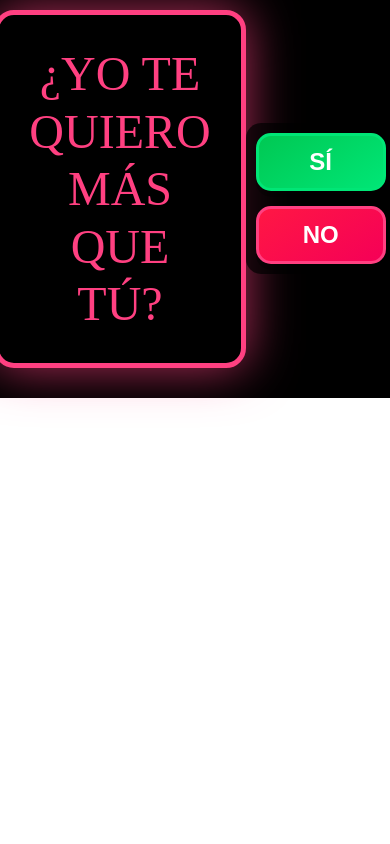
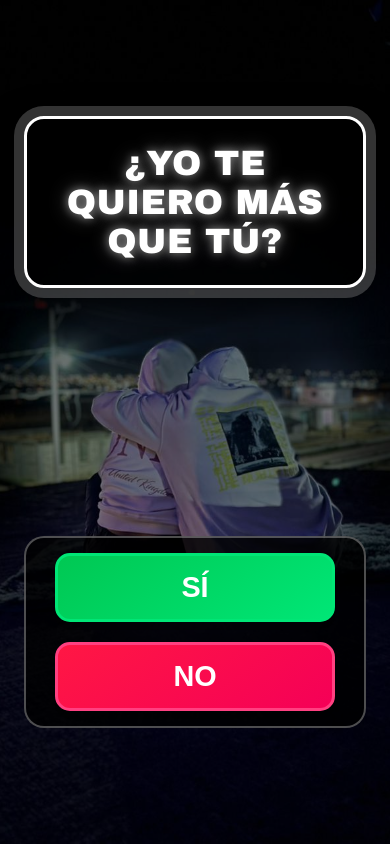
Before and after one commit to IAA47/pregunta-amor, a plain HTML site: page index.html in a window 390 px wide. Drawn offline with Linux system fonts and the light colour scheme.

Commit message:
Refactor estilos.css for improved layout and design

```diff
--- a/estilos.css
+++ b/estilos.css
@@ -4,65 +4,105 @@
     box-sizing: border-box;
 }
 
-/* Fuerza visibilidad en todos los dispositivos */
-html, body {
-    width: 100% !important;
-    height: 100% !important;
-    overflow: hidden !important;
+body {
+    font-family: 'Arial Black', 'Arial Bold', sans-serif;
+    overflow: hidden;
+    width: 100vw;
+    height: 100vh;
+    background-color: #000;
 }
 
 .contenedor {
-    display: flex !important;
-    justify-content: center !important;
-    align-items: center !important;
-    background-color: #000 !important;
+    background: url('Ale.jpeg') no-repeat center center;
+    background-size: cover;
+    width: 100%;
+    height: 100%;
+    display: flex;
+    flex-direction: column;
+    justify-content: center;
+    align-items: center;
+    text-align: center;
+    position: relative;
 }
 
-.texto-container {
-    background-color: #000 !important;
-    border: 5px solid #FF4081 !important;
-    padding: 30px !important;
-    border-radius: 20px !important;
-    box-shadow: 0 0 50px rgba(255, 64, 129, 0.7) !important;
+/* Fondo oscuro semitransparente detrás del texto */
+.contenedor::before {
+    content: '';
+    position: absolute;
+    top: 0;
+    left: 0;
+    width: 100%;
+    height: 100%;
+    background-color: rgba(0, 0, 0, 0.5);
+    z-index: 1;
 }
 
+/* Contenedor del texto - AQUÍ LA CLAVE */
+.texto-container {
+    position: relative;
+    z-index: 10;
+    width: 90%;
+    max-width: 800px;
+    margin-bottom: 50px;
+    padding: 40px 30px;
+    background: rgba(0, 0, 0, 0.85); /* Fondo casi negro */
+    border-radius: 25px;
+    box-shadow:
+        0 0 0 10px rgba(255, 255, 255, 0.2), /* Borde blanco tenue */
+        0 15px 40px rgba(0, 0, 0, 0.9);
+    border: 3px solid #FFFFFF;
+}
+
+/* TEXTO EN BLANCO - como solicitaste */
 p {
-    color: #FF4081 !important;
-    font-size: 3rem !important;
-    text-align: center !important;
-    display: block !important;
-    visibility: visible !important;
-    opacity: 1 !important;
+    font-size: clamp(2.5rem, 8vw, 4.5rem);
+    color: #FFFFFF !important; /* FORZAR BLANCO */
+    text-shadow:
+        0px 0px 10px rgba(255, 255, 255, 0.5),
+        0px 0px 20px rgba(255, 255, 255, 0.3),
+        3px 3px 0 #000000,
+        2px 2px 0 #000000,
+        1px 1px 0 #000000,
+        -1px -1px 0 #000000,
+        1px -1px 0 #000000,
+        -1px 1px 0 #000000;
+    margin: 0;
+    padding: 0;
+    line-height: 1.2;
+    font-weight: 900;
+    letter-spacing: 2px;
+    text-transform: uppercase;
 }
 
 /* Contenedor de botones */
 .botones-container {
     position: relative;
-    z-index: 2;
+    z-index: 10;
     display: flex;
     flex-direction: row;
     justify-content: center;
     align-items: center;
-    gap: 30px;
+    gap: 40px;
     width: 90%;
     max-width: 600px;
-    background: rgba(0, 0, 0, 0.7);
-    padding: 20px;
-    border-radius: 15px;
+    background: rgba(0, 0, 0, 0.8);
+    padding: 25px 30px;
+    border-radius: 20px;
+    border: 2px solid rgba(255, 255, 255, 0.3);
 }
 
 button {
-    font-size: clamp(1.5rem, 4vw, 2.5rem);
-    padding: 20px 40px;
+    font-size: clamp(1.5rem, 5vw, 2.5rem);
+    padding: 20px 45px;
     border: none;
     border-radius: 15px;
     cursor: pointer;
     transition: all 0.3s ease;
-    min-width: 150px;
+    min-width: 160px;
     font-weight: 900;
-    box-shadow: 0 6px 0 rgba(0, 0, 0, 0.3);
+    box-shadow: 0 8px 0 rgba(0, 0, 0, 0.4);
     position: relative;
-    z-index: 3;
+    z-index: 20;
 }
 
 #yesBtn {
@@ -73,8 +113,8 @@ button {
 
 #yesBtn:hover, #yesBtn:active {
     background: linear-gradient(145deg, #00E676, #00C853);
-    transform: translateY(-3px);
-    box-shadow: 0 9px 0 rgba(0, 0, 0, 0.3);
+    transform: translateY(-5px);
+    box-shadow: 0 12px 0 rgba(0, 0, 0, 0.4);
 }
 
 #noBtn {
@@ -85,81 +125,75 @@ button {
 
 #noBtn:hover, #noBtn:active {
     background: linear-gradient(145deg, #F50057, #FF1744);
-    transform: translateY(-3px);
+    transform: translateY(-5px);
 }
 
 /* Media Queries para móviles */
 @media (max-width: 768px) {
     .contenedor {
-        padding: 10px;
+        padding: 15px;
+        justify-content: space-around;
     }
 
     .texto-container {
-        padding: 20px;
+        padding: 30px 20px;
         margin-bottom: 30px;
         width: 95%;
+        border-radius: 20px;
     }
 
     p {
-        font-size: clamp(1.8rem, 8vw, 3rem);
-        text-shadow:
-            2px 2px 0 #000,
-            -1px -1px 0 #000,
-            1px -1px 0 #000,
-            -1px 1px 0 #000,
-            1px 1px 0 #000;
+        font-size: clamp(2rem, 7vw, 3.5rem);
+        letter-spacing: 1px;
     }
 
     .botones-container {
         flex-direction: column;
-        gap: 20px;
+        gap: 25px;
         width: 95%;
-        padding: 15px;
+        padding: 20px;
+        margin-top: 20px;
     }
 
     button {
         width: 100%;
-        max-width: 250px;
-        padding: 15px 25px;
-        font-size: 1.8rem;
+        max-width: 280px;
+        padding: 18px 35px;
+        font-size: 2rem;
     }
 }
 
 @media (max-width: 480px) {
     .texto-container {
-        padding: 15px;
-        margin-bottom: 20px;
+        padding: 25px 15px;
+        margin-bottom: 25px;
     }
 
     p {
-        font-size: 2rem;
-        line-height: 1.2;
+        font-size: 2.2rem;
+        line-height: 1.1;
+        letter-spacing: 0.5px;
     }
 
     .botones-container {
-        padding: 10px;
-        gap: 15px;
+        padding: 15px;
+        gap: 20px;
     }
 
     button {
-        padding: 12px 20px;
-        font-size: 1.5rem;
-        min-width: 130px;
+        padding: 15px 30px;
+        font-size: 1.8rem;
+        min-width: 140px;
     }
 }
 
-/* Asegurar que el texto sea visible en cualquier fondo */
-.texto-alternativo {
-    color: #FFEB3B; /* Amarillo brillante */
-    text-shadow: 2px 2px 4px rgba(0, 0, 0, 0.8);
+/* Reglas de fuerza máxima para asegurar texto blanco */
+p {
+    color: white !important;
+    -webkit-text-fill-color: white !important;
+    fill: white !important;
 }
 
-.texto-alternativo-2 {
-    color: #00E5FF; /* Cyan brillante */
-    text-shadow: 2px 2px 4px rgba(0, 0, 0, 0.8);
+.texto-container p {
+    color: #FFFFFF !important;
 }
-
-.texto-alternativo-3 {
-    color: #FF4081; /* Rosa brillante */
-    text-shadow: 2px 2px 4px rgba(0, 0, 0, 0.8);
-}
```
